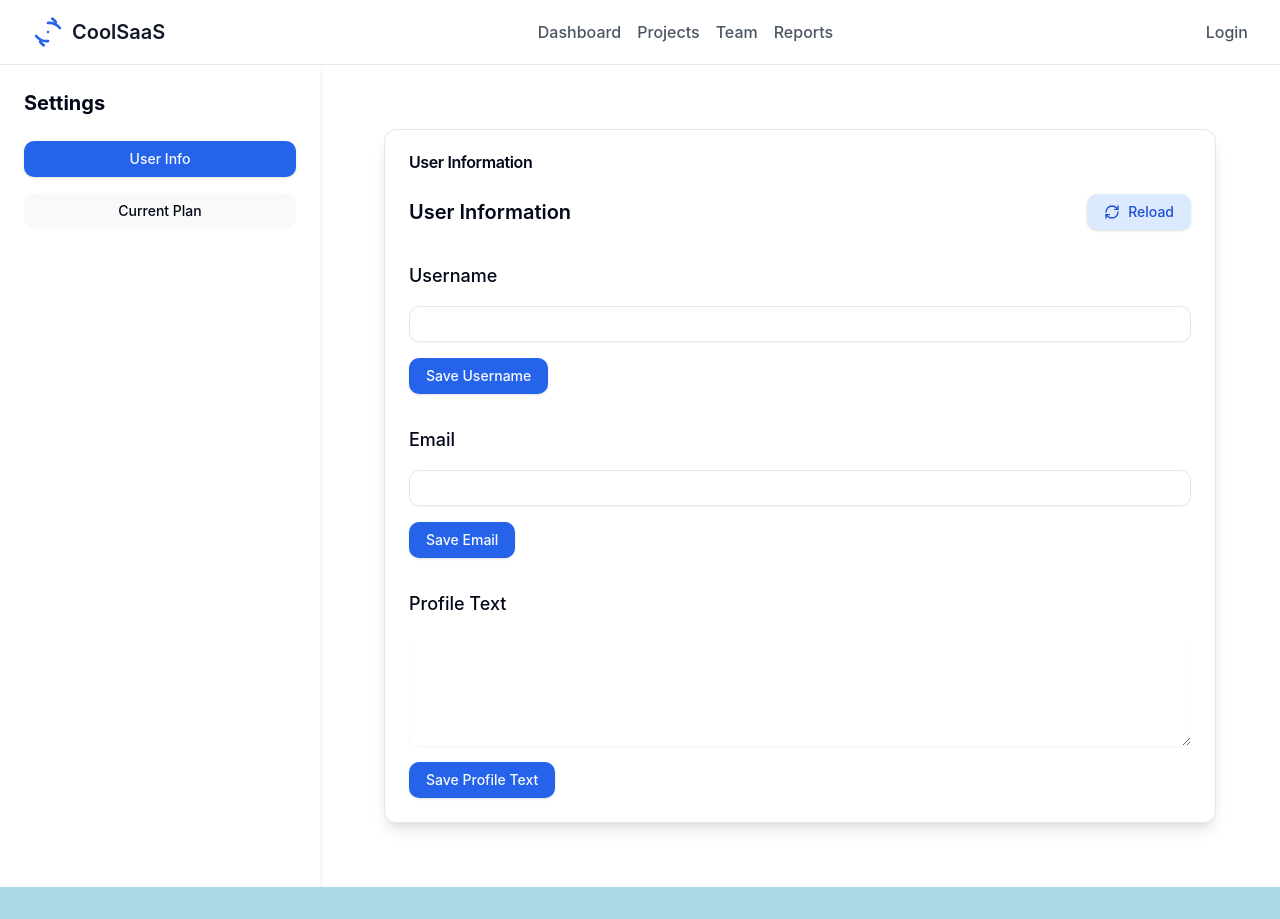
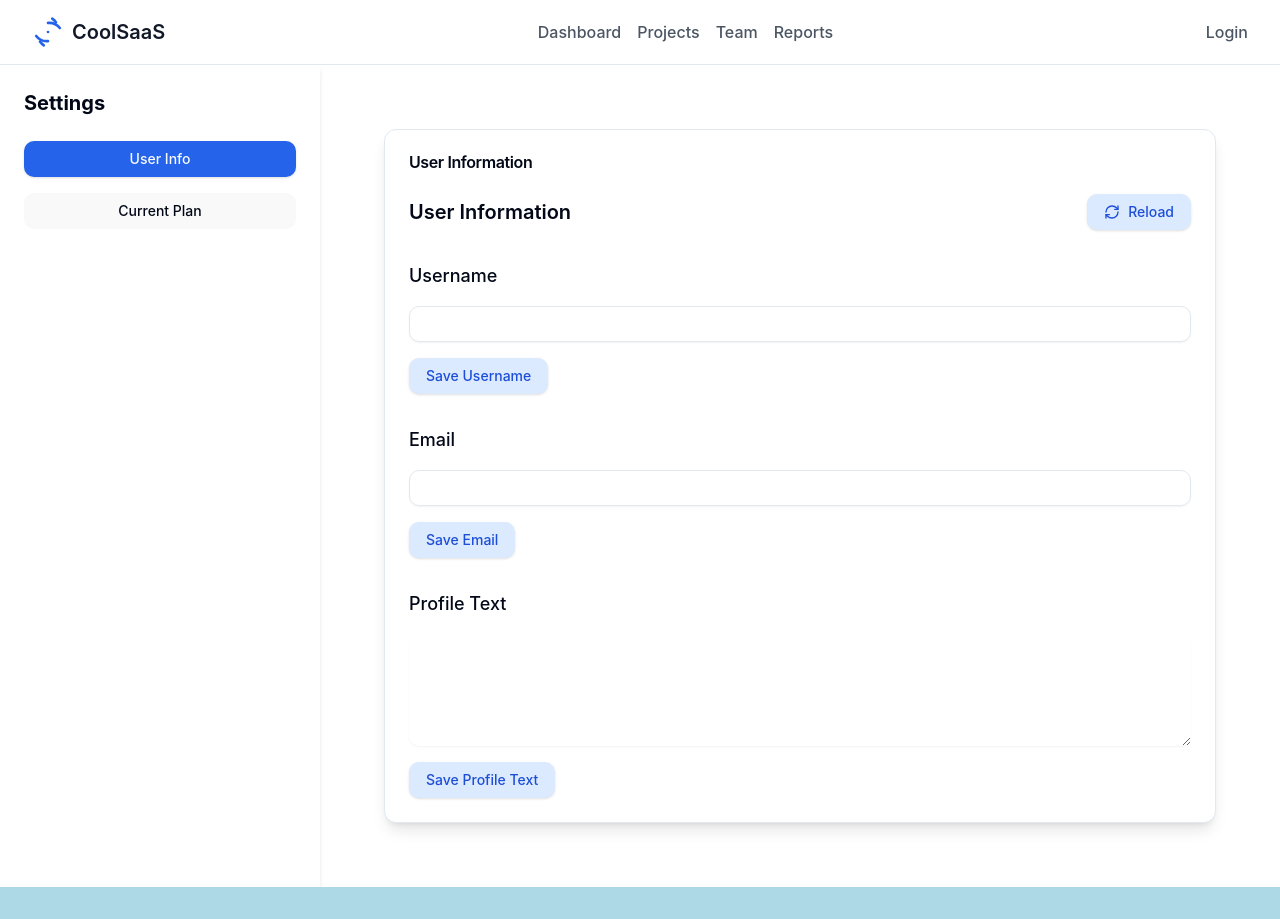
Before and after one commit to Ricky0308/react_django_base, a React (Vite) app in the folder frontend/: page /settings in a window 1280 px wide. Built offline with nearby package versions, Linux system fonts and the light colour scheme; no server answers.

Commit message:
save buttons are made cooler

```diff
--- a/frontend/src/components/settings/EmailSection.tsx
+++ b/frontend/src/components/settings/EmailSection.tsx
@@ -57,7 +57,10 @@ const EmailSection: React.FC = () => {
           className="mt-1 block w-full"
         />
       )}
-      <Button onClick={handleSave} className="mt-2">
+      <Button
+        onClick={handleSave}
+        className="mt-2 flex items-center gap-2 bg-blue-100 text-blue-700 hover:bg-blue-200 active:bg-blue-400 transition-colors duration-800 focus:outline-none"
+      >
         {showPasswordInput ? 'Confirm Email Change' : 'Save Email'}
       </Button>
       {message && <p className="mt-2 text-sm">{message}</p>}
--- a/frontend/src/components/settings/ProfileTextSection.tsx
+++ b/frontend/src/components/settings/ProfileTextSection.tsx
@@ -38,7 +38,10 @@ const ProfileTextSection: React.FC = () => {
         className="mt-1 block w-full rounded-md border-gray-300 bg-white shadow-sm p-2 focus:border-indigo-300 focus:ring focus:ring-indigo-200 focus:ring-opacity-50"
         rows={4}
       />
-      <Button onClick={handleSave} className="mt-2">
+      <Button
+        onClick={handleSave}
+        className="mt-2 flex items-center gap-2 bg-blue-100 text-blue-700 hover:bg-blue-200 active:bg-blue-400 transition-colors duration-800 focus:outline-none"
+      >
         Save Profile Text
       </Button>
       {message && <p className="mt-2 text-sm">{message}</p>}
--- a/frontend/src/components/settings/UsernameSection.tsx
+++ b/frontend/src/components/settings/UsernameSection.tsx
@@ -38,7 +38,10 @@ const UsernameSection: React.FC = () => {
         onChange={(e) => setUsername(e.target.value)}
         className="mt-1 block w-full"
       />
-      <Button onClick={handleSave} className="mt-2">
+      <Button
+        onClick={handleSave}
+        className="mt-2 flex items-center gap-2 bg-blue-100 text-blue-700 hover:bg-blue-200 active:bg-blue-400 transition-colors duration-800 focus:outline-none"
+      >
         Save Username
       </Button>
       {message && <p className="mt-2 text-sm">{message}</p>}
```
